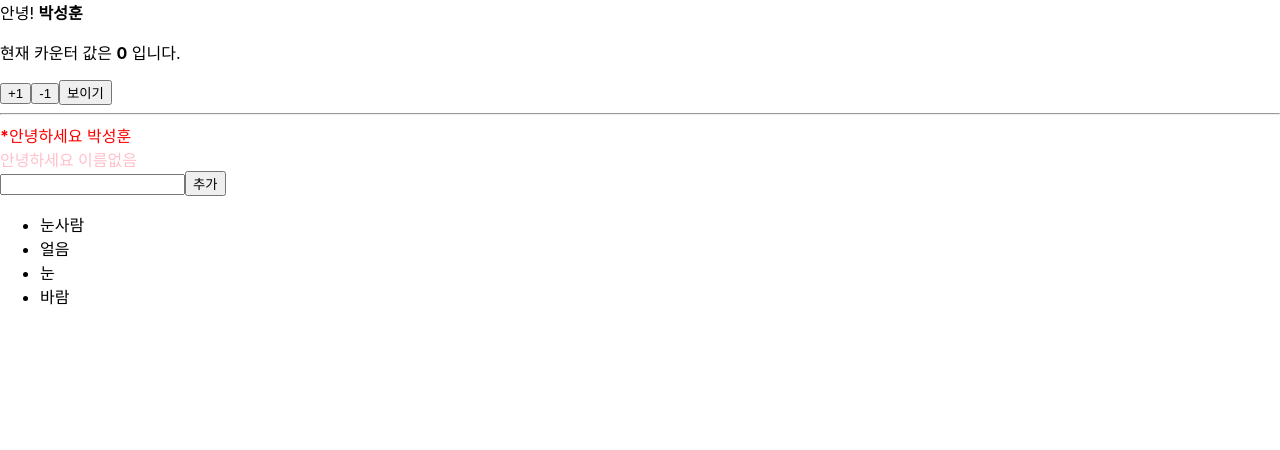
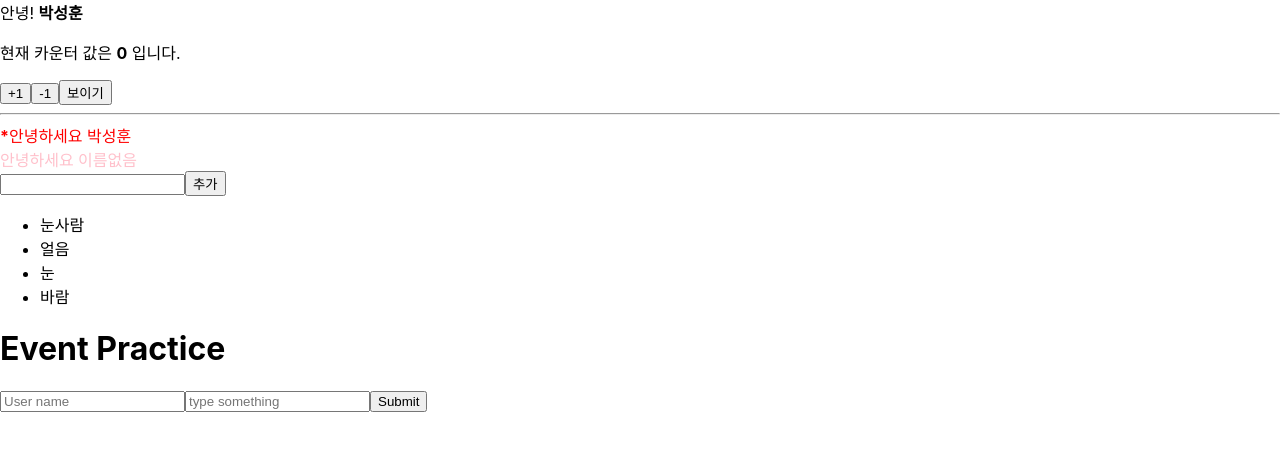
Before and after one commit to Hoon9901/react-study, a React (Create React App) app in the folder react_js/: page / in a window 1280 px wide. Shown: the top 450 px of the page. Built offline with nearby package versions, Linux system fonts and the light colour scheme.

Commit message:
Study: 이벤트 핸들링

```diff
--- a/react_js/src/App.js
+++ b/react_js/src/App.js
@@ -8,6 +8,8 @@ import ContextSample from './goHooks/ContextSample';
 import Info2 from './goHooks/info2';
 import Hello from './ifrender/hello';
 import IterationSample from './recomponent/IterationSample';
+import EventPractice from './EventStudy/EventPractice';
+
 const App = () => {
   const [visible, setVisible] = useState(false);
   return(
@@ -22,6 +24,7 @@ const App = () => {
       <Hello name="박성훈" color = "red" isSpecial/>
       <Hello color = "pink"/>
       <IterationSample/>
+      <EventPractice />
     </>
   );
 };
--- /dev/null
+++ b/react_js/src/EventStudy/EventPractice.js
@@ -0,0 +1,58 @@
+import React, { useReducer, useState} from 'react';
+
+function reducer(state, action) {
+    return{
+        ...state,
+        [action.name] : action.value
+    };
+}
+
+const EventPractice = () => {
+    const [state, dispatch] = useReducer(reducer, {
+        message : '',
+        username : ''
+    });
+    const { message, username } = state;
+
+    const handleChange = (e) => {
+        dispatch(e.target);
+    };
+
+    const handleClick = () => {
+        alert(username+ ': ' + message);
+        dispatch({
+            message : '',
+            username : ''
+        });
+    };
+
+    const handleKeyPress = (e) => {
+        if(e.key === 'Enter'){
+            handleClick();
+        }
+    }
+
+    return(
+        <div>
+            <h1>Event Practice</h1>
+            <input
+                type="text"
+                name="username"
+                placeholder="User name"
+                value={username}
+                onChange={handleChange}
+            />
+            <input
+                type="text"
+                name="message"
+                placeholder="type something"
+                value={message}
+                onChange={handleChange}
+                onKeyPress={handleKeyPress}
+            />
+            <button onClick={handleClick}>Submit</button>
+        </div>
+    );
+};
+
+export default EventPractice;
--- a/react_js/src/recomponent/IterationSample.js
+++ b/react_js/src/recomponent/IterationSample.js
@@ -33,6 +33,7 @@ const IterationSample = () => {
     };
 
     const nameList = names.map(name => (
+        /* key로 배열의 id를 사용 */
         <li key={name.id} onDoubleClick={() => onRemove(name.id)}>
             {name.text}
         </li>
```
